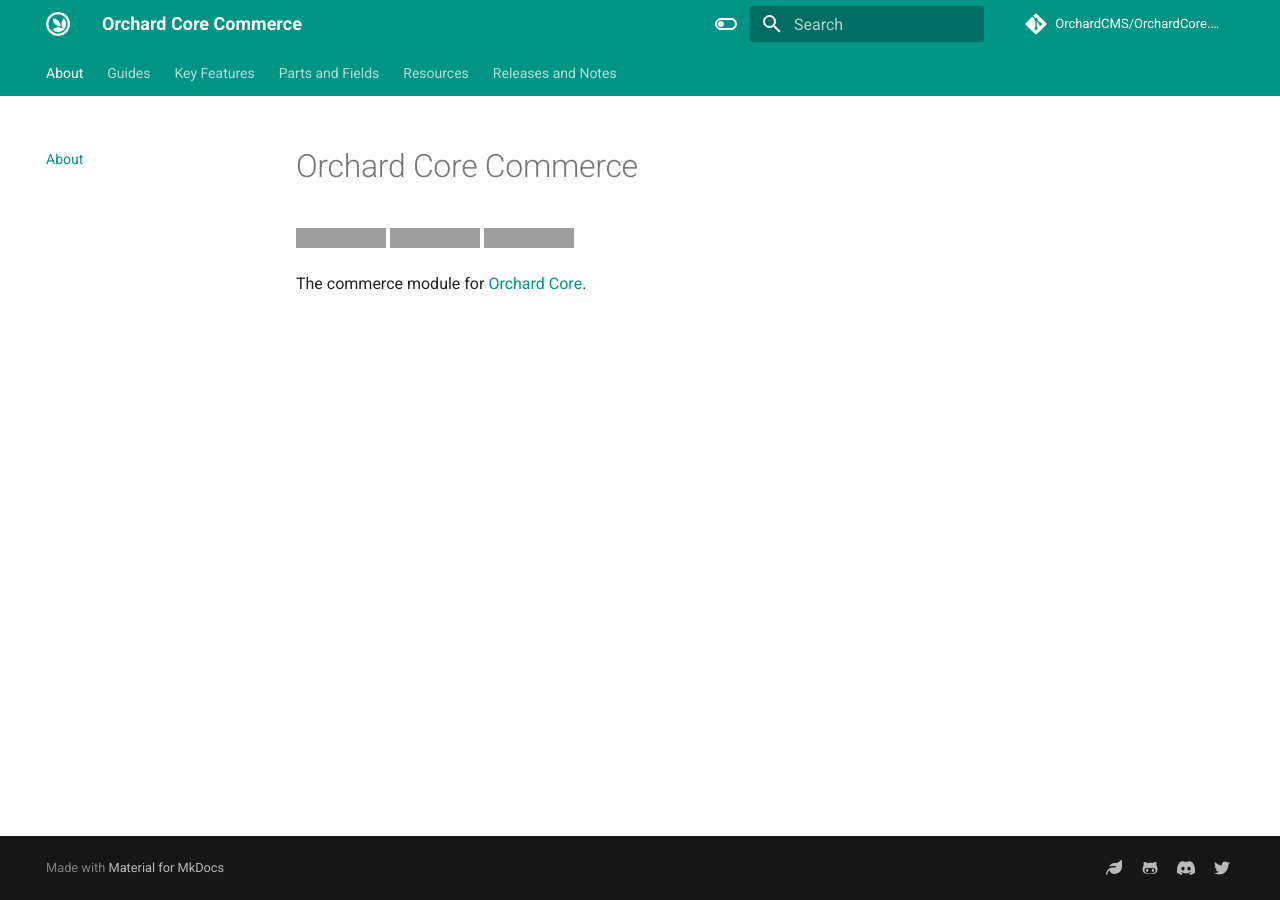
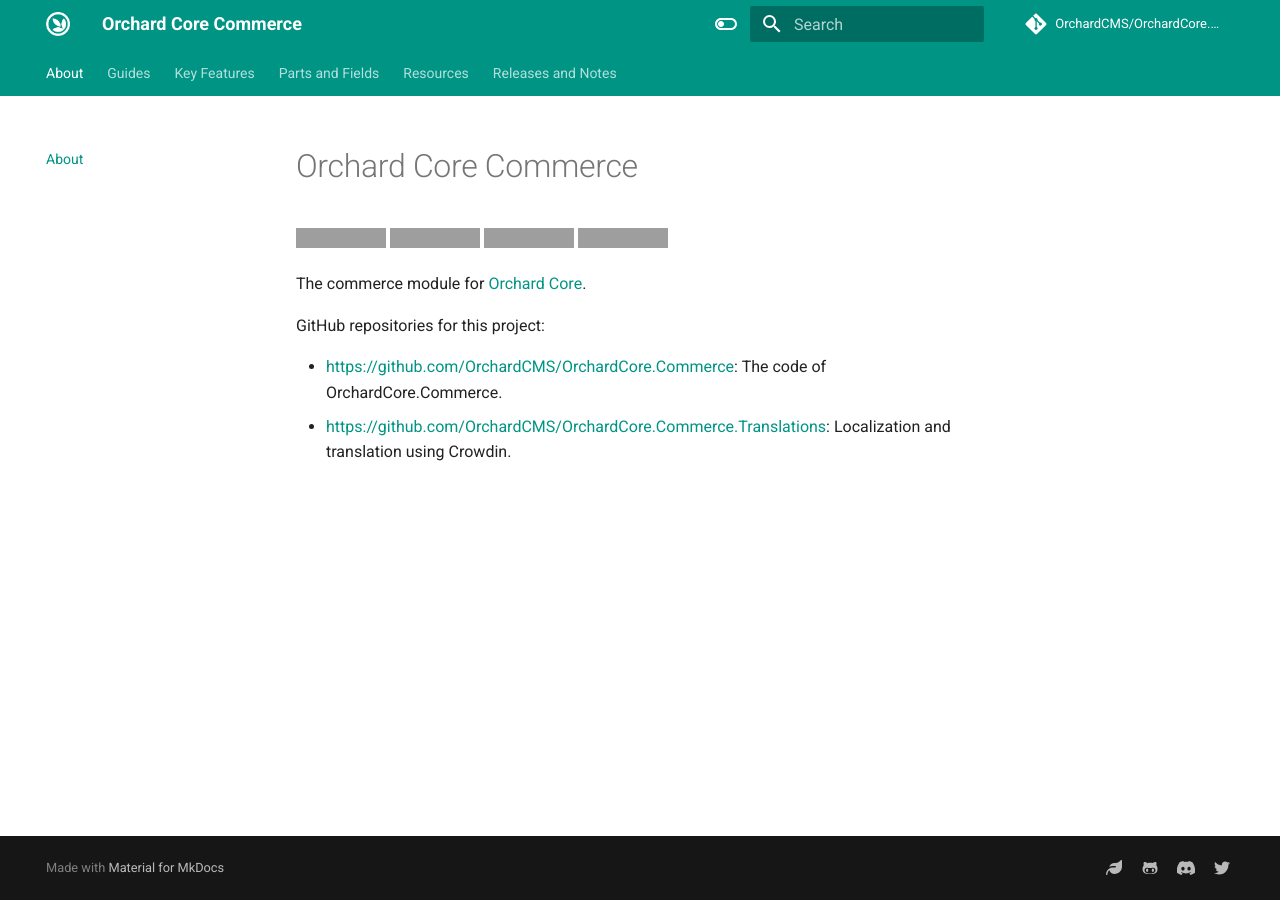
Before and after one commit to OrchardCMS/OrchardCore.Commerce, an MkDocs documentation site: the page built from docs/index.md, in a window 1280 px wide. Built offline with MkDocs 1.6.1 and Material for MkDocs 9.7.7, drawn with Linux system fonts in a browser that asks for light colours; comment, search, counter and statistics services are not loaded; grey boxes are pictures that could not be loaded.

Commit message:
Add a mention of the translation project in readme and docs.

```diff
--- a/docs/index.md
+++ b/docs/index.md
@@ -1,5 +1,10 @@
 # Orchard Core Commerce
 
-[![OrchardCore.Commerce NuGet](https://img.shields.io/nuget/v/OrchardCore.Commerce?label=OrchardCore.Commerce)](https://www.nuget.org/packages/OrchardCore.Commerce/) [![Cloudsmith](https://api-prd.cloudsmith.io/badges/version/orchardcore/commerce/nuget/OrchardCore.Commerce/latest/x/?render=true&badge_token=gAAAAABey9hKFD_C-ZIpLvayS3HDsIjIorQluDs53KjIdlxoDz6Ntt1TzvMNJp7a_UWvQbsfN5nS7_0IbxCyqHZsjhmZP6cBkKforo-NqwrH5-E6QCrJ3D8%3D)](https://cloudsmith.io/~orchardcore/repos/commerce/packages/detail/nuget/OrchardCore.Commerce/latest/) [![Discord](https://img.shields.io/discord/551136772243980291?color=%237289DA&label=OrchardCore&logo=discord&logoColor=white&style=flat-square)](https://orchardcore.net/discord)
+[![Discord](https://img.shields.io/discord/551136772243980291?color=%237289DA&label=Discord&logo=discord&logoColor=white&style=flat)](https://discord.gg/rYHxgqU5) [![Latest version of 'OrchardCore.Commerce' on NuGet](https://img.shields.io/nuget/v/OrchardCore.Commerce?style=flat&label=NuGet)](https://www.nuget.org/packages/OrchardCore.Commerce/) [![Latest version of 'OrchardCore.Commerce' on Cloudsmith](https://api-prd.cloudsmith.io/v1/badges/version/orchardcore/commerce/nuget/OrchardCore.Commerce/latest/xsp=True/?render=true&show_latest=true&style=flat&labelColor=gray&label=Cloudsmith)](https://cloudsmith.io/~orchardcore/repos/commerce/packages/detail/nuget/OrchardCore.Commerce/latest/xsp=True/) [![Crowdin](https://img.shields.io/badge/Crowdin-translations-lightgrey)](https://crowdin.com/project/orchard-core-commerce)
 
 The commerce module for [Orchard Core](https://github.com/OrchardCMS/OrchardCore).
+
+GitHub repositories for this project:
+
+- https://github.com/OrchardCMS/OrchardCore.Commerce: The code of OrchardCore.Commerce.
+- https://github.com/OrchardCMS/OrchardCore.Commerce.Translations: Localization and translation using Crowdin.
```
Also changed, not shown: Readme.md (+11 -0 lines).
